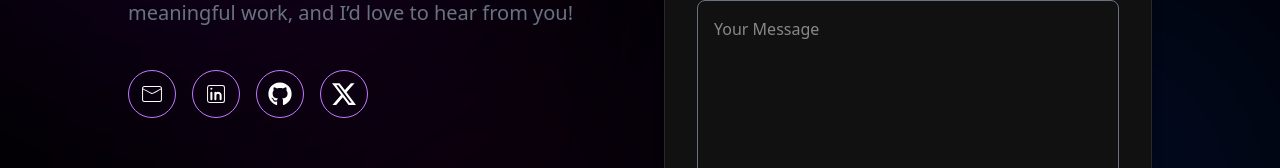
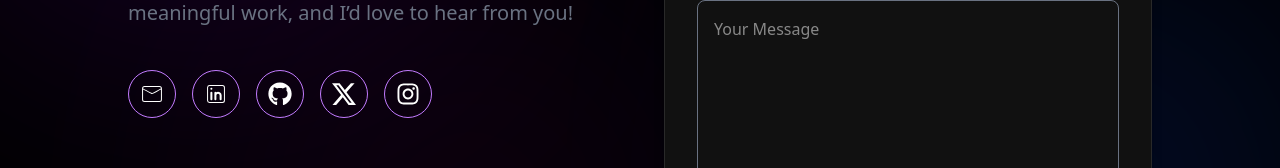
Before and after one commit to TanyaMandloi05/MyPortfolio, a Next.js app: page / in a window 1280 px wide. Shown: the part 4741-4909 px from the top of the page. Built offline with nearby package versions, Linux system fonts and the light colour scheme.

Commit message:
Update Contact.jsx

```diff
--- a/src/app/components/Contact.jsx
+++ b/src/app/components/Contact.jsx
@@ -3,6 +3,7 @@ import React, { useState } from "react";
 import { CiMail, CiLinkedin } from "react-icons/ci";
 import { FaGithub } from "react-icons/fa";
 import { BsTwitterX } from "react-icons/bs";
+import { FaInstagram } from "react-icons/fa";
 
 const Contact = () => {
   const [result, setResult] = useState("");
@@ -66,6 +67,9 @@ const Contact = () => {
             <a className="w-12 h-12 flex items-center justify-center rounded-full border border-purple-400 hover:bg-purple-400 text-white text-2xl">
               <BsTwitterX />
             </a>
+             <a href="https://www.instagram.com/codekiyaa/" className="w-12 h-12 flex items-center justify-center rounded-full border border-purple-400 hover:bg-purple-400 text-white text-2xl">
+              <FaInstagram />
+            </a>
           </div>
         </div>
 
```
